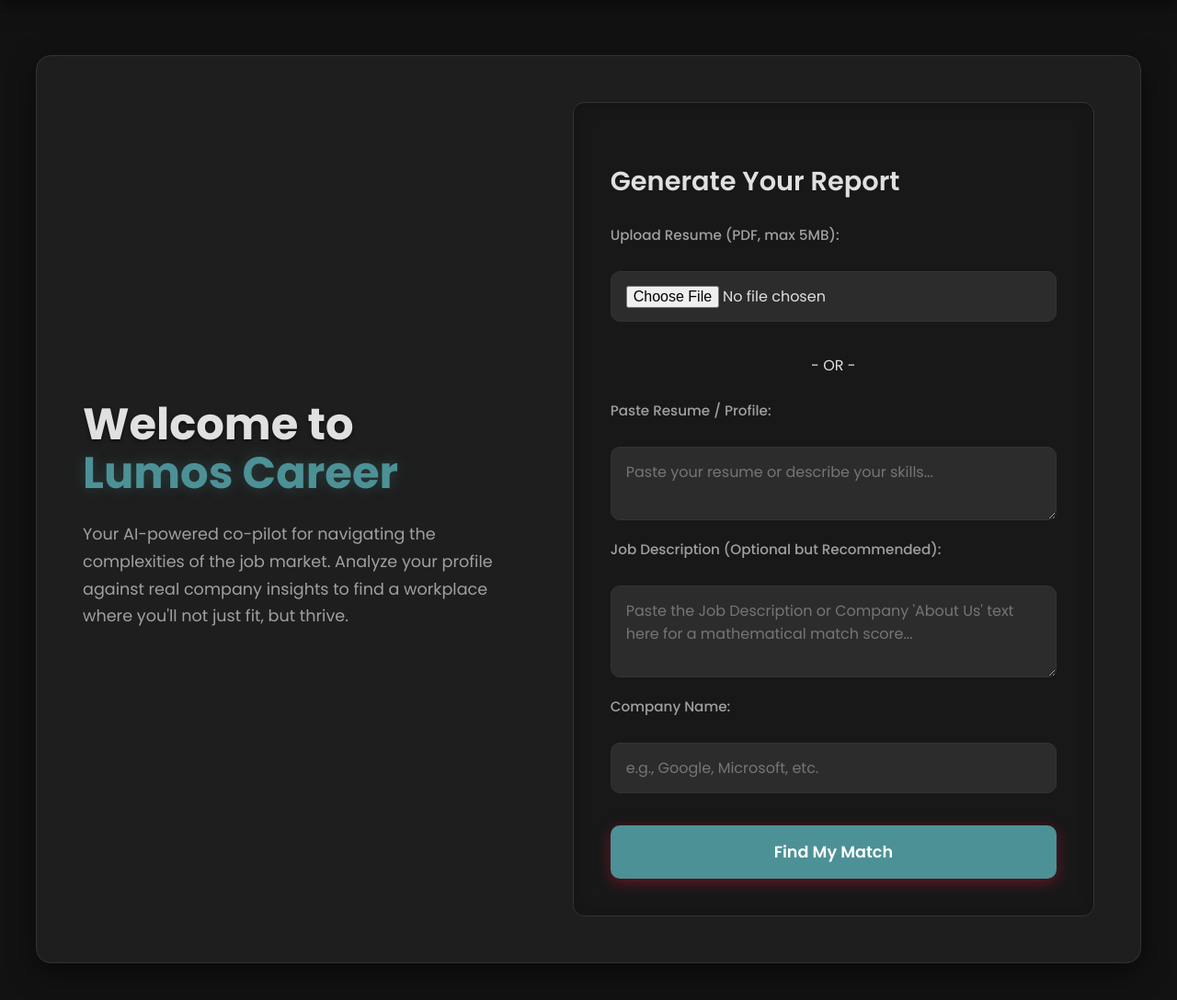
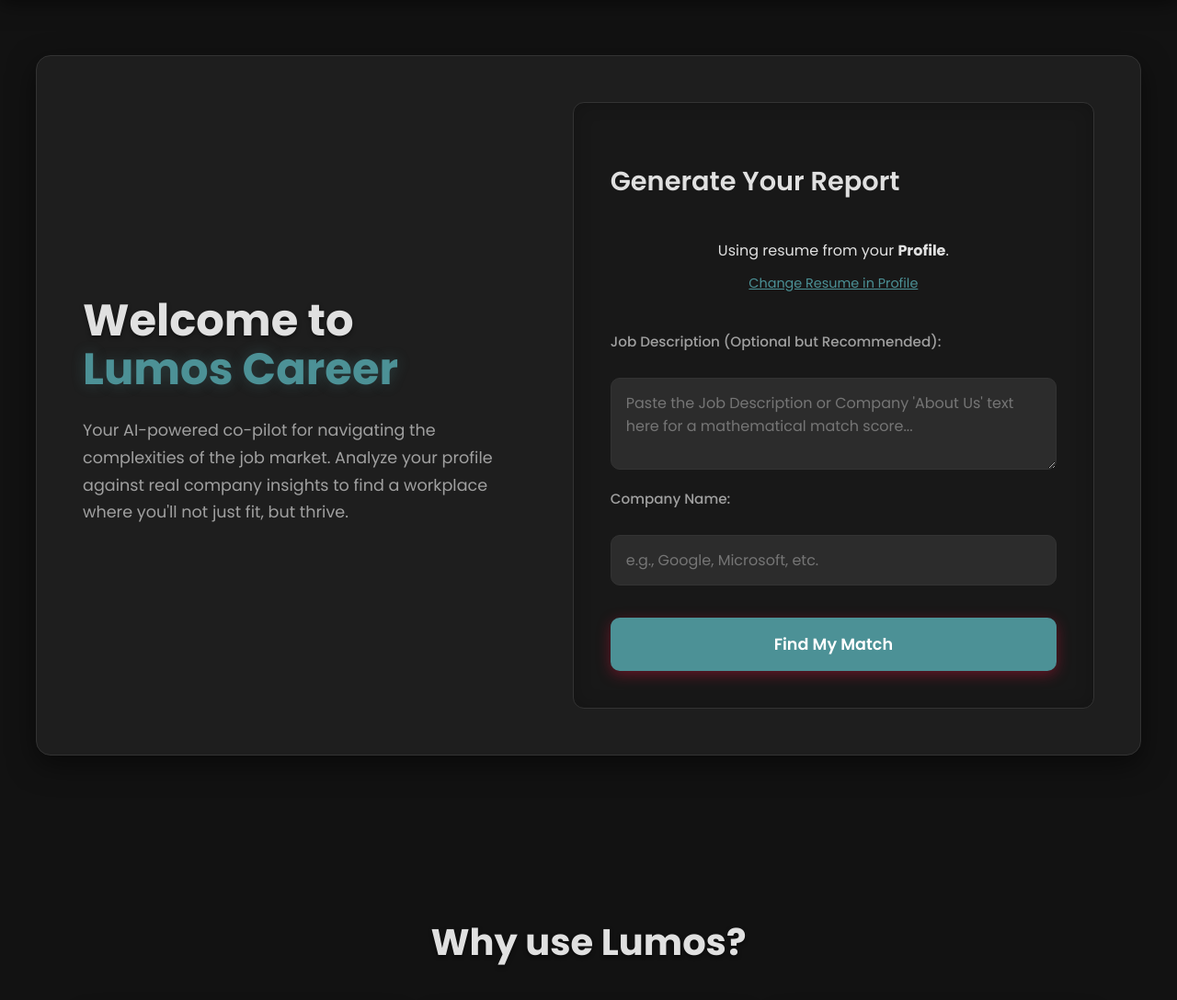
Before and after one commit to Bhaveshpatil75/LumosCareer, a Django app: page / in a window 1280 px wide. Shown: the part 84-1172 px from the top of the page at 92% size. Run offline with Django 5.2, Linux system fonts and the light colour scheme; a user stored in the database is signed in.

Commit message:
fix(UI+API): change the n8n webhook url + display clean reponse in report.

```diff
--- a/scraper/views.py
+++ b/scraper/views.py
@@ -29,17 +29,25 @@
 @login_required
 def matcher_view(request):
     if request.method == 'POST':
-        resume_text = request.POST.get('resume_text', '')
-        resume_file = request.FILES.get('resume_file')
+        # 1. Retrieve Resume from User Profile
+        try:
+            profile = request.user.profile
+            resume_text = profile.resume_text
+            if not resume_text:
+                # Fallback: try to re-extract if file exists but text is empty (edge case)
+                if profile.resume_file:
+                    extracted = extract_text_from_pdf_file(profile.resume_file)
+                    if extracted:
+                        resume_text = extracted
+                        profile.resume_text = extracted
+                        profile.save()
 
-        if resume_file:
-            try:
-                validate_file_size(resume_file)
-                extracted_text = extract_text_from_pdf_file(resume_file)
-                if extracted_text:
-                    resume_text = extracted_text
-            except ValidationError as e:
-                return HttpResponse(f"Error: {e.message}", status=400)
+            if not resume_text:
+                # Redirect to profile edit if still no resume
+                return redirect('edit_profile')
+
+        except UserProfile.DoesNotExist:
+            return redirect('edit_profile')
 
         company_name = request.POST.get('company_name', '')
         job_description = request.POST.get('job_description', '')
@@ -68,7 +76,68 @@
             report_text = ""
             try:
                 data = response.json()
-                report_text = data.get('content').get('parts')[0].get('text', 'No report content found.')
+
+                # Helper function to extract text from a dict
+                def get_text_from_dict(d):
+                    for key in ['company_summary', 'summary', 'text', 'output', 'content']:
+                        if key in d:
+                            val = d[key]
+                            if isinstance(val, str):
+                                return val
+                            return str(val)
+                    # If no known key, return values joined
+                    return " ".join([str(v) for v in d.values() if isinstance(v, (str, int, float))])
+
+                # 1. Handle Standard Gemini/Vertex 'content' -> 'parts' structure
+                if isinstance(data, dict) and 'content' in data and 'parts' in data['content']:
+                     report_text = data.get('content').get('parts')[0].get('text', '')
+
+                # 2. Handle List (e.g. [{"company_summary": "..."}])
+                elif isinstance(data, list):
+                    if len(data) > 0:
+                        item = data[0]
+                        if isinstance(item, dict):
+                            report_text = get_text_from_dict(item)
+                        else:
+                            report_text = str(item)
+
+                # 3. Handle Dict
+                elif isinstance(data, dict):
+                    report_text = get_text_from_dict(data)
+
+                else:
+                    report_text = str(data)
+
+                # 4. Double-Check: If result matches JSON structure (starts with [ or {), try to parse again
+                # This handles cases where the field value itself was a JSON string
+                if isinstance(report_text, str):
+                    report_text = report_text.strip()
+                    if (report_text.startswith('{') and report_text.endswith('}')) or \
+                       (report_text.startswith('[') and report_text.endswith(']')):
+                        try:
+                            nested_data = json.loads(report_text)
+                            if isinstance(nested_data, list) and len(nested_data) > 0:
+                                nested_data = nested_data[0]
+
+                            if isinstance(nested_data, dict):
+                                report_text = get_text_from_dict(nested_data)
+                            elif isinstance(nested_data, str):
+                                report_text = nested_data
+                            else:
+                                report_text = str(nested_data)
+                        except json.JSONDecodeError:
+                            pass # Keep original text if not valid JSON
+
+                # Final Cleanup: Remove surrounding quotes if they exist (rare but possible after str() conversion or JSON behavior)
+                if isinstance(report_text, str):
+                    report_text = report_text.strip()
+                    if (report_text.startswith('"') and report_text.endswith('"')) or \
+                       (report_text.startswith("'") and report_text.endswith("'")):
+                        report_text = report_text[1:-1]
+
+            except (json.JSONDecodeError, KeyError, IndexError, TypeError) as e:
+                report_text = f"Error: Could not parse the AI's response. {e}."
+
             except (json.JSONDecodeError, KeyError, IndexError, TypeError) as e:
                 report_text = f"Error: Could not parse the AI's response. {e}."
 
@@ -77,7 +146,9 @@
                 'similarity_score': similarity_score,
                 'matching_keywords': matching_keywords,
                 'missing_keywords': missing_keywords,
-                'show_score': True if job_description else False
+                'show_score': True if job_description else False,
+                'company_name': company_name,
+                'job_description': job_description
             }
             return render(request, 'pathfinder/report.html', context)
 
--- a/templates/core/index.html
+++ b/templates/core/index.html
@@ -16,14 +16,12 @@
             <form action="{% url 'match_submit' %}" method="POST" enctype="multipart/form-data">
                 {% csrf_token %}
 
-                <label for="resume_file">Upload Resume (PDF, max 5MB):</label>
-                <input type="file" id="resume_file" name="resume_file" accept=".pdf" style="margin-bottom: 10px;">
-
-                <p style="text-align: center; margin: 5px 0;">- OR -</p>
-
-                <label for="resume">Paste Resume / Profile:</label>
-                <textarea id="resume" name="resume_text"
-                    placeholder="Paste your resume or describe your skills..."></textarea>
+                <div class="resume-status" style="margin-bottom: 20px; text-align: center;">
+                    <p style="margin-bottom: 10px;">Using resume from your <strong>Profile</strong>.</p>
+                    <a href="{% url 'edit_profile' %}"
+                        style="font-size: 0.9em; text-decoration: underline; color: var(--primary-color);">Change Resume
+                        in Profile</a>
+                </div>
 
                 <label for="jd">Job Description (Optional but Recommended):</label>
                 <textarea id="jd" name="job_description"
--- a/templates/pathfinder/report.html
+++ b/templates/pathfinder/report.html
@@ -5,6 +5,9 @@
 {% block content %}
 <div class="pathfinder-container">
     <h1>Your Career Compass Report</h1>
+    {% if company_name %}
+    <h2 style="color: var(--primary-color); margin-top: 10px;">Target: {{ company_name }}</h2>
+    {% endif %}
 </div>
 <!-- templates/report.html -->
 
```
